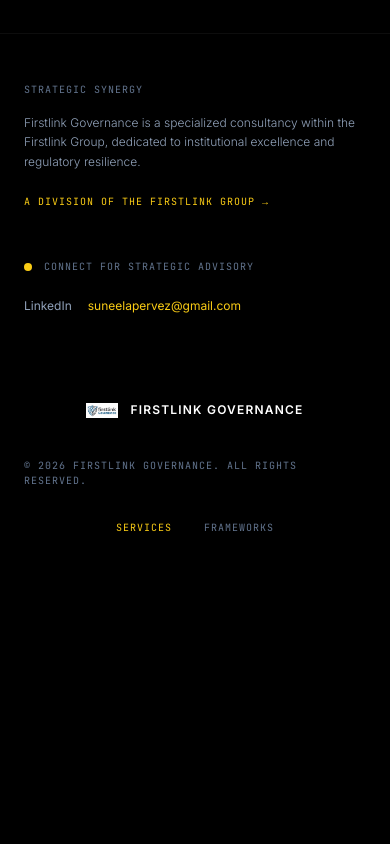
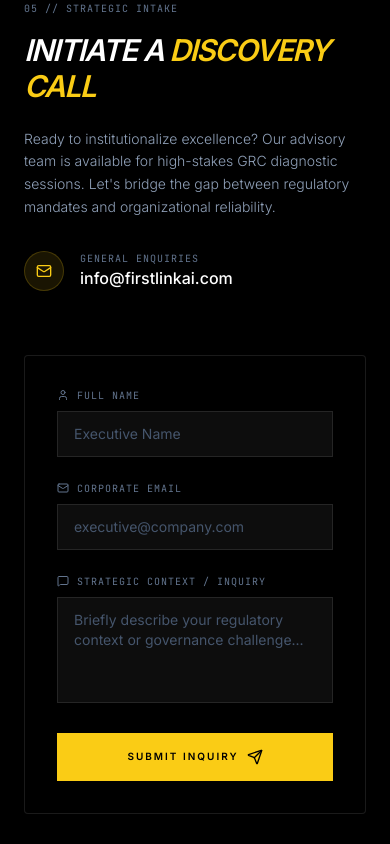
Before and after one commit to firstlinkai/suneela-pervez-grc-portfolio, a React (Vite) app: page / in a window 390 px wide. Shown: the part 9160-10004 px from the top of the page. Before the commit the page ends 9743 px from the top, so only its background shows below. Built offline with nearby package versions, Linux system fonts and the light colour scheme; a web font is replaced by a local one.

Commit message:
Update links, browser title, and add Contact section

```diff
--- a/index.html
+++ b/index.html
@@ -5,22 +5,22 @@
     <meta name="viewport" content="width=device-width, initial-scale=1.0" />
 
     <!-- Primary Meta Tags -->
-    <title>Suneela Pervez | Strategic GRC Advisor & Fractional CCO</title>
-    <meta name="title" content="Suneela Pervez | Strategic GRC Advisor & Fractional CCO" />
-    <meta name="description" content="Global Lead in Governance, Risk, and Compliance (GRC). Specialized in Aviation (GCAA), Rail, and high-stakes infrastructure. Architecting resilience for zero-fail environments." />
+    <title>Firstlink Governance | Architecting Resilience</title>
+    <meta name="title" content="Firstlink Governance | Architecting Resilience" />
+    <meta name="description" content="Strategic Resilience & Executive GRC Oversight for High-Stakes Operations. Specialized in Aviation (GCAA), Rail, and Global Regulatory Compliance." />
 
     <!-- Open Graph / Facebook -->
     <meta property="og:type" content="website" />
-    <meta property="og:url" content="https://suneela-pervez.vercel.app/" />
-    <meta property="og:title" content="Suneela Pervez | Strategic GRC Advisor & Fractional CCO" />
-    <meta property="og:description" content="Global Lead in Governance, Risk, and Compliance (GRC). Specialized in Aviation (GCAA), Rail, and high-stakes infrastructure." />
+    <meta property="og:url" content="https://suneela-pervez-grc-portfolio.vercel.app/" />
+    <meta property="og:title" content="Firstlink Governance | Architecting Resilience" />
+    <meta property="og:description" content="Strategic Resilience & Executive GRC Oversight for High-Stakes Operations. Specialized in Aviation (GCAA), Rail, and Global Regulatory Compliance." />
     <meta property="og:image" content="/og-image.png" />
 
     <!-- Twitter -->
     <meta property="twitter:card" content="summary_large_image" />
-    <meta property="twitter:url" content="https://suneela-pervez.vercel.app/" />
-    <meta property="twitter:title" content="Suneela Pervez | Strategic GRC Advisor & Fractional CCO" />
-    <meta property="twitter:description" content="Global Lead in Governance, Risk, and Compliance (GRC). Specialized in Aviation (GCAA), Rail, and high-stakes infrastructure." />
+    <meta property="twitter:url" content="https://suneela-pervez-grc-portfolio.vercel.app/" />
+    <meta property="twitter:title" content="Firstlink Governance | Architecting Resilience" />
+    <meta property="twitter:description" content="Strategic Resilience & Executive GRC Oversight for High-Stakes Operations. Specialized in Aviation (GCAA), Rail, and Global Regulatory Compliance." />
     <meta property="twitter:image" content="/og-image.png" />
 
     <link rel="icon" type="image/svg+xml" href="/vite.svg" />
--- a/src/App.tsx
+++ b/src/App.tsx
@@ -7,6 +7,7 @@ import { CaseStudies } from './components/CaseStudies';
 import { Services } from './components/Services';
 import { RiskCalculator } from './components/RiskCalculator';
 import { Sectors } from './components/Sectors';
+import { Contact } from './components/Contact';
 import { Footer } from './components/Footer';
 import { AuditModal } from './components/AuditModal';
 
@@ -24,7 +25,7 @@ export default function App() {
 
       <Navbar onAuditClick={openModal} />
 
-      <main className="relative z-10 pt-24 pb-20">
+      <main className="relative z-10 pt-24 pb-10">
         <Hero onAuditClick={openModal} />
         <About />
         <Expertise />
@@ -32,6 +33,7 @@ export default function App() {
         <CaseStudies />
         <RiskCalculator />
         <Services />
+        <Contact />
       </main>
 
       <Footer />
--- /dev/null
+++ b/src/components/Contact.tsx
@@ -0,0 +1,88 @@
+import React from 'react';
+import { motion } from 'motion/react';
+import { Send, Mail, User, MessageSquare } from 'lucide-react';
+
+export const Contact: React.FC = () => {
+  const handleSubmit = (e: React.FormEvent) => {
+    e.preventDefault();
+    alert("Inquiry received. Connecting with Firstlink Governance advisory...");
+    // Future integration with info@firstlinkai.com
+  };
+
+  return (
+    <section id="contact" className="py-24 max-w-7xl mx-auto px-6 border-t border-white/5">
+      <div className="grid lg:grid-cols-2 gap-16 items-start">
+        <div>
+          <h2 className="font-mono text-[10px] tracking-widest text-slate-500 uppercase mb-4">05 // Strategic Intake</h2>
+          <h3 className="font-bold text-3xl md:text-4xl text-white italic uppercase tracking-tighter mb-6">
+            Initiate a <span className="text-brand">Discovery Call</span>
+          </h3>
+          <p className="text-slate-400 font-light leading-relaxed mb-8 max-w-md text-sm md:text-base">
+            Ready to institutionalize excellence? Our advisory team is available for high-stakes GRC diagnostic sessions. Let's bridge the gap between regulatory mandates and organizational reliability.
+          </p>
+
+          <div className="space-y-6">
+            <div className="flex items-center gap-4">
+              <div className="w-10 h-10 rounded-full bg-brand/10 flex items-center justify-center border border-brand/20">
+                <Mail className="w-4 h-4 text-brand" />
+              </div>
+              <div>
+                <div className="font-mono text-[10px] text-slate-500 uppercase tracking-widest">General Enquiries</div>
+                <div className="text-white font-medium">info@firstlinkai.com</div>
+              </div>
+            </div>
+          </div>
+        </div>
+
+        <div className="bg-black border border-white/10 p-8 md:p-10 rounded-sm relative group">
+          <div className="absolute top-0 left-0 w-1 h-0 bg-brand group-hover:h-full transition-all duration-700" />
+
+          <form className="space-y-6" onSubmit={handleSubmit}>
+            <div className="space-y-2">
+              <label className="flex items-center gap-2 font-mono text-[10px] text-slate-500 uppercase tracking-widest">
+                <User className="w-3 h-3" /> Full Name
+              </label>
+              <input
+                type="text"
+                required
+                placeholder="Executive Name"
+                className="w-full bg-white/5 border border-white/10 text-white px-4 py-3 text-sm focus:outline-none focus:border-brand transition-colors rounded-none placeholder:text-slate-600"
+              />
+            </div>
+
+            <div className="space-y-2">
+              <label className="flex items-center gap-2 font-mono text-[10px] text-slate-500 uppercase tracking-widest">
+                <Mail className="w-3 h-3" /> Corporate Email
+              </label>
+              <input
+                type="email"
+                required
+                placeholder="executive@company.com"
+                className="w-full bg-white/5 border border-white/10 text-white px-4 py-3 text-sm focus:outline-none focus:border-brand transition-colors rounded-none placeholder:text-slate-600"
+              />
+            </div>
+
+            <div className="space-y-2">
+              <label className="flex items-center gap-2 font-mono text-[10px] text-slate-500 uppercase tracking-widest">
+                <MessageSquare className="w-3 h-3" /> Strategic Context / Inquiry
+              </label>
+              <textarea
+                required
+                rows={4}
+                placeholder="Briefly describe your regulatory context or governance challenge..."
+                className="w-full bg-white/5 border border-white/10 text-white px-4 py-3 text-sm focus:outline-none focus:border-brand transition-colors rounded-none placeholder:text-slate-600 resize-none"
+              />
+            </div>
+
+            <button
+              type="submit"
+              className="w-full bg-brand hover:bg-white text-black font-bold py-4 transition-all flex items-center justify-center gap-2 uppercase tracking-[0.2em] text-[10px] mt-4"
+            >
+              Submit Inquiry <Send className="w-4 h-4" />
+            </button>
+          </form>
+        </div>
+      </div>
+    </section>
+  );
+};
--- a/src/components/Footer.tsx
+++ b/src/components/Footer.tsx
@@ -21,8 +21,8 @@ export const Footer: React.FC = () => {
               <span className="text-[10px] font-mono text-slate-500 uppercase tracking-widest">Connect for Strategic Advisory</span>
             </div>
             <div className="flex gap-4">
-              <a href="https://linkedin.com" target="_blank" rel="noopener noreferrer" className="text-xs text-slate-400 hover:text-white transition-colors">LinkedIn</a>
-              <a href="mailto:suneelapervez@gmail.com" className="text-xs text-brand hover:text-white transition-colors">suneelapervez@gmail.com</a>
+              <a href="https://www.linkedin.com/in/suneela-pervez-93535438/" target="_blank" rel="noopener noreferrer" className="text-xs text-slate-400 hover:text-white transition-colors">LinkedIn</a>
+              <a href="mailto:info@firstlinkai.com" className="text-xs text-brand hover:text-white transition-colors">info@firstlinkai.com</a>
             </div>
           </div>
         </div>
--- a/src/components/Navbar.tsx
+++ b/src/components/Navbar.tsx
@@ -77,8 +77,8 @@ export const Navbar: React.FC<NavbarProps> = ({ onAuditClick }) => {
                 Schedule Audit
               </button>
               <div className="pt-4 border-t border-white/5 flex gap-6">
-                <a href="#" className="text-[10px] font-mono uppercase tracking-widest text-slate-500">LinkedIn</a>
-                <a href="#" className="text-[10px] font-mono uppercase tracking-widest text-slate-500">Contact</a>
+                <a href="https://www.linkedin.com/in/suneela-pervez-93535438/" target="_blank" rel="noopener noreferrer" className="text-[10px] font-mono uppercase tracking-widest text-slate-500">LinkedIn</a>
+                <a href="mailto:info@firstlinkai.com" className="text-[10px] font-mono uppercase tracking-widest text-slate-500">Contact</a>
               </div>
             </div>
           </motion.div>
```
